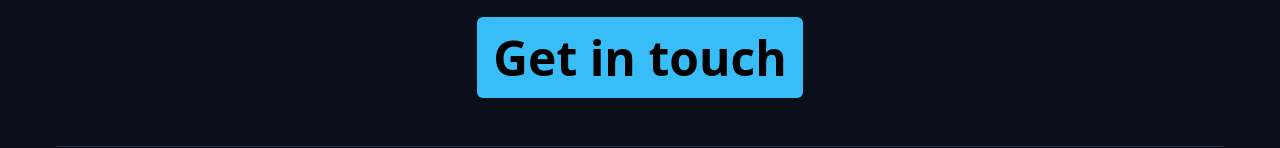
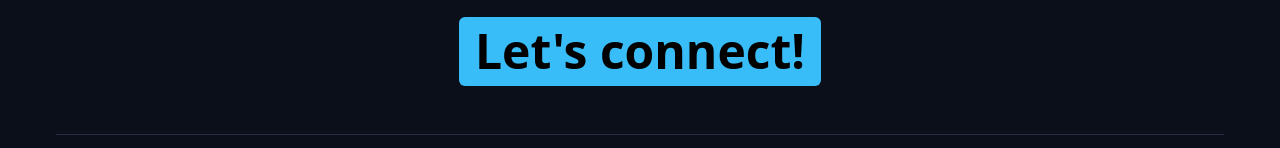
Before and after one commit to tyleruploads/tyler-n-portfolio, a plain HTML site: page index.html in a window 1280 px wide. Shown: the part 775-923 px from the top of the page. Drawn offline with Linux system fonts and the light colour scheme.

Commit message:
Update button in index.html

```diff
--- a/index.css
+++ b/index.css
@@ -8,6 +8,8 @@ p {
 
 #button-contact {
     font-size: 3rem;
+    line-height: 1.1;
+    font-weight: 700;
 }
 
 #page-content {
--- a/index.html
+++ b/index.html
@@ -20,7 +20,7 @@
             where I create many different types of projects in the technical world.
         </p>
         <img id="logo" src="https://avatars.githubusercontent.com/u/242097429">
-        <button id="button-contact">Get in touch</button>
+        <button id="button-contact">Let's connect!</button>
     </main>
     <script src="index.js"></script>
   </body>
```
